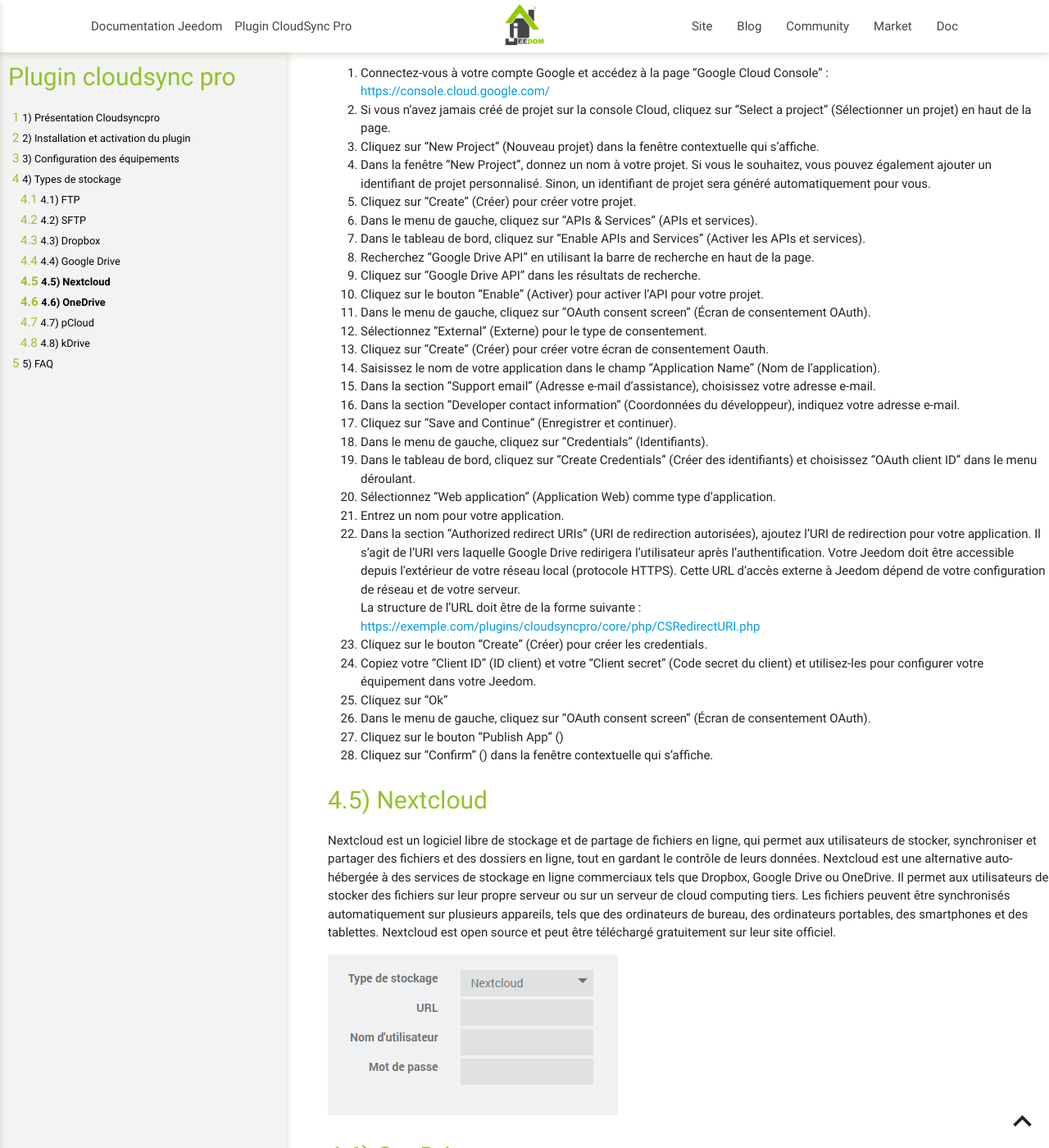
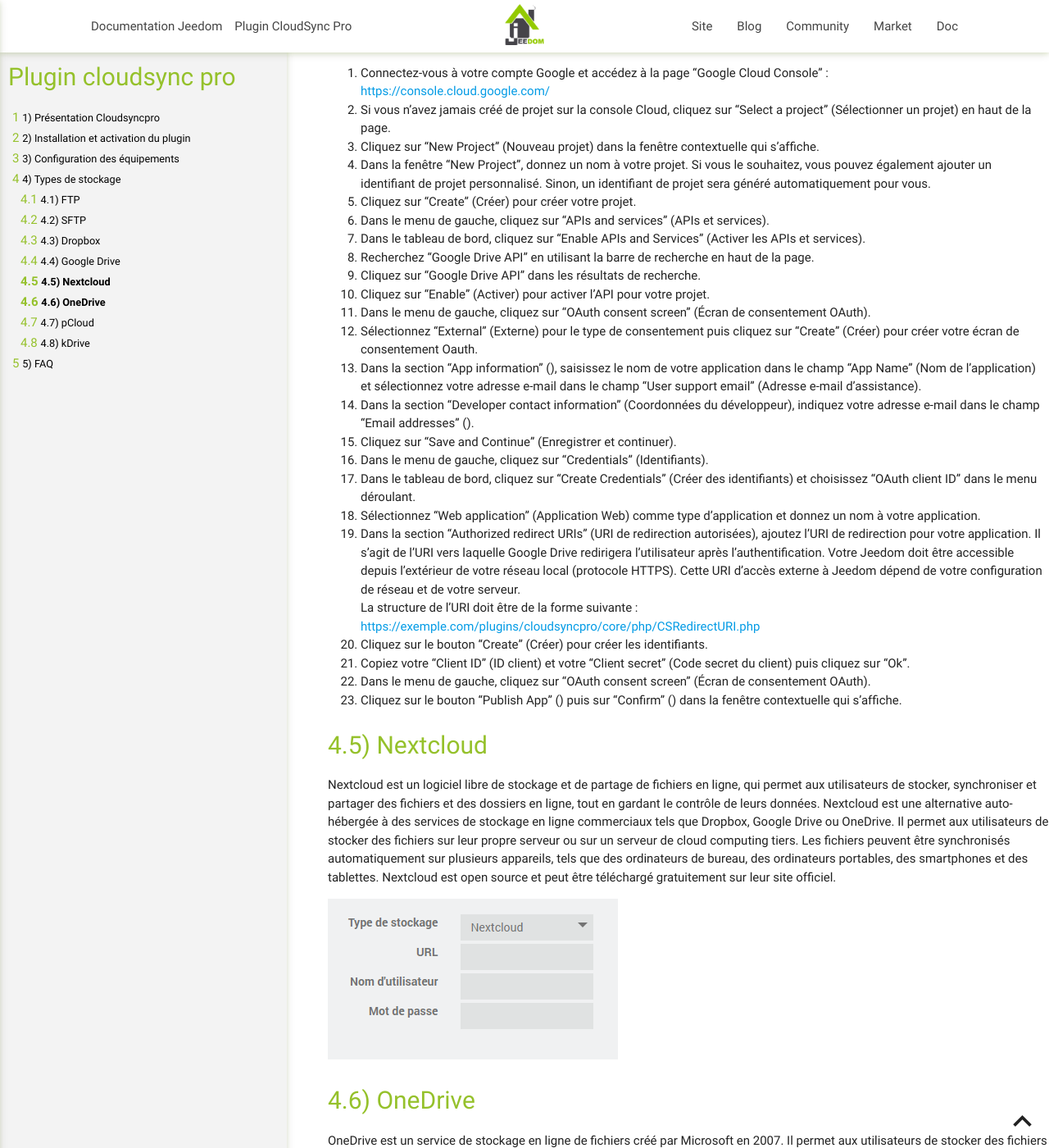
Before and after one commit to thanaus/jeedom_docs, a Jekyll site: the page built from plugins/cloudsyncpro/fr_FR/index.md, in a window 1280 px wide and 1400 px high, scrolled down 2687 px. Shown: the whole window at 82% size. Built offline with Jekyll 4.4.1, drawn with Linux system fonts in a browser that asks for light colours.

Commit message:
Update index.md

```diff
--- a/plugins/cloudsyncpro/fr_FR/index.md
+++ b/plugins/cloudsyncpro/fr_FR/index.md
@@ -112,31 +112,26 @@ Voici les étapes à suivre pour créer un projet dans Google Cloud Console :
 3. Cliquez sur "New Project" (Nouveau projet) dans la fenêtre contextuelle qui s'affiche.
 4. Dans la fenêtre "New Project", donnez un nom à votre projet. Si vous le souhaitez, vous pouvez également ajouter un identifiant de projet personnalisé. Sinon, un identifiant de projet sera généré automatiquement pour vous.
 7. Cliquez sur "Create" (Créer) pour créer votre projet.
-8. Dans le menu de gauche, cliquez sur "APIs & Services" (APIs et services).
+8. Dans le menu de gauche, cliquez sur "APIs and services" (APIs et services).
 9. Dans le tableau de bord, cliquez sur "Enable APIs and Services" (Activer les APIs et services).
 10. Recherchez "Google Drive API" en utilisant la barre de recherche en haut de la page.
 11. Cliquez sur "Google Drive API" dans les résultats de recherche.
-12. Cliquez sur le bouton "Enable" (Activer) pour activer l'API pour votre projet.
+12. Cliquez sur "Enable" (Activer) pour activer l'API pour votre projet.
 13. Dans le menu de gauche, cliquez sur "OAuth consent screen" (Écran de consentement OAuth).
-14. Sélectionnez "External" (Externe) pour le type de consentement.
-15. Cliquez sur "Create" (Créer) pour créer votre écran de consentement Oauth.
-16. Saisissez le nom de votre application dans le champ "Application Name" (Nom de l'application).
-17. Dans la section "Support email" (Adresse e-mail d'assistance), choisissez votre adresse e-mail.
-18. Dans la section "Developer contact information" (Coordonnées du développeur), indiquez votre adresse e-mail.
+14. Sélectionnez "External" (Externe) pour le type de consentement puis cliquez sur "Create" (Créer) pour créer votre écran de consentement Oauth.
+16. Dans la section "App information" (), saisissez le nom de votre application dans le champ "App Name" (Nom de l'application) et sélectionnez votre adresse e-mail dans le champ "User support email" (Adresse e-mail d'assistance).
+18. Dans la section "Developer contact information" (Coordonnées du développeur), indiquez votre adresse e-mail dans le champ "Email addresses" ().
 19. Cliquez sur "Save and Continue" (Enregistrer et continuer).
 20. Dans le menu de gauche, cliquez sur "Credentials" (Identifiants).
 21. Dans le tableau de bord, cliquez sur "Create Credentials" (Créer des identifiants) et choisissez "OAuth client ID" dans le menu déroulant.
-22. Sélectionnez "Web application" (Application Web) comme type d'application.
-23. Entrez un nom pour votre application.
-24. Dans la section "Authorized redirect URIs" (URI de redirection autorisées), ajoutez l'URI de redirection pour votre application. Il s'agit de l'URI vers laquelle Google Drive redirigera l'utilisateur après l'authentification. Votre Jeedom doit être accessible depuis l'extérieur de votre réseau local (protocole HTTPS). Cette URL d'accès externe à Jeedom dépend de votre configuration de réseau et de votre serveur.
-La structure de l'URL doit être de la forme suivante :
+22. Sélectionnez "Web application" (Application Web) comme type d'application et donnez un nom à votre application.
+24. Dans la section "Authorized redirect URIs" (URI de redirection autorisées), ajoutez l'URI de redirection pour votre application. Il s'agit de l'URI vers laquelle Google Drive redirigera l'utilisateur après l'authentification. Votre Jeedom doit être accessible depuis l'extérieur de votre réseau local (protocole HTTPS). Cette URI d'accès externe à Jeedom dépend de votre configuration de réseau et de votre serveur.
+La structure de l'URI doit être de la forme suivante :
 [https://exemple.com/plugins/cloudsyncpro/core/php/CSRedirectURI.php](https://exemple.com/plugins/cloudsyncpro/core/php/CSRedirectURI.php)
-25. Cliquez sur le bouton "Create" (Créer) pour créer les credentials.
-26. Copiez votre "Client ID" (ID client) et votre "Client secret" (Code secret du client) et utilisez-les pour configurer votre équipement dans votre Jeedom.
-27. Cliquez sur "Ok"
+25. Cliquez sur le bouton "Create" (Créer) pour créer les identifiants.
+26. Copiez votre "Client ID" (ID client) et votre "Client secret" (Code secret du client) puis cliquez sur "Ok".
 28. Dans le menu de gauche, cliquez sur "OAuth consent screen" (Écran de consentement OAuth).
-29. Cliquez sur le bouton "Publish App" ()
-30. Cliquez sur "Confirm" () dans la fenêtre contextuelle qui s'affiche.
+29. Cliquez sur le bouton "Publish App" () puis sur "Confirm" () dans la fenêtre contextuelle qui s'affiche.
 
 Nextcloud
 ---------
```
